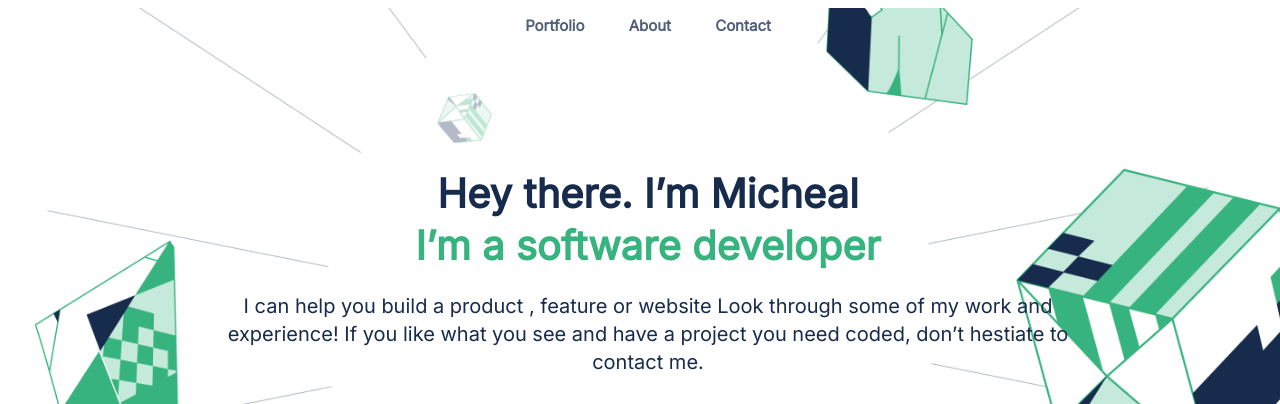
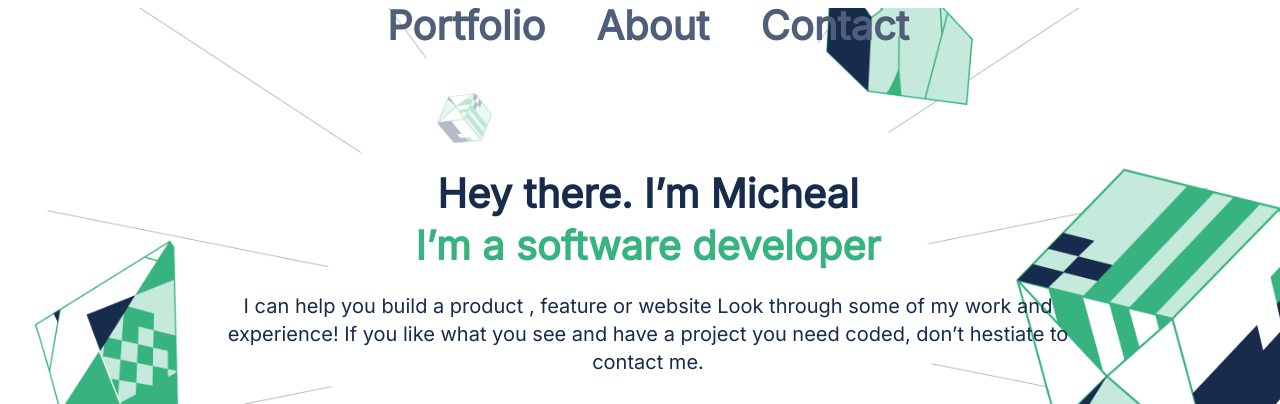
Before and after one commit to oguntayomicheal/Portfolio, a website: page index.html in a window 1280 px wide. In both pictures the pointer is over the element 648 px from the left and 26 px from the top of the page. Shown: the top 404 px of the page. Drawn offline with Linux system fonts and the light colour scheme.

Commit message:
Add transitions to desktop navbar

```diff
--- a/styles.css
+++ b/styles.css
@@ -127,12 +127,8 @@ a {
 
 @media screen and (min-width: 768px) {
   #navbar {
-    /* display: contents; */
     display: inline;
     padding: 0;
-
-    /* gap: 20px; */
-
     position: absolute;
     top: 16px;
     font-family: Inter, Arial, Helvetica, sans-serif;
@@ -141,6 +137,11 @@ a {
     font-size: 15px;
     line-height: 20px;
     color: #344563;
+    transition: font-size;
+  }
+
+  #navbar:hover {
+    font-size: 40px;
   }
 
   #nav_large_screen {
```
